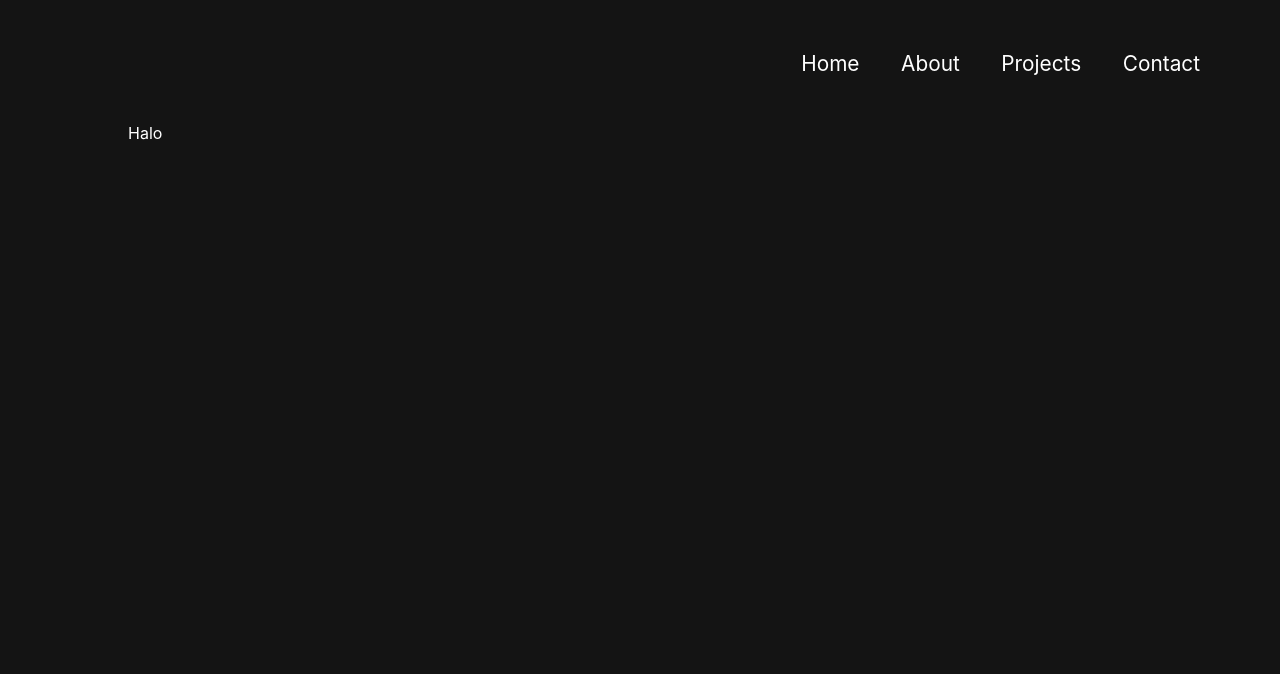
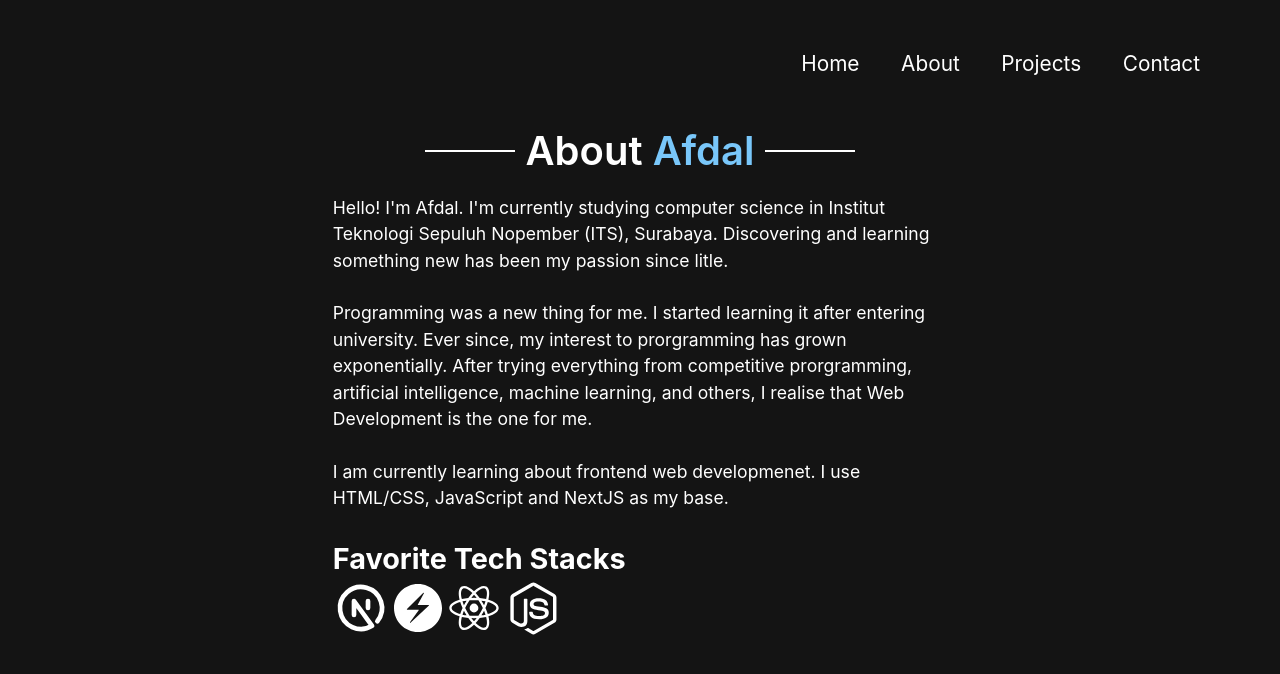
Before and after one commit to afdalabdallah/portofolio, a Next.js app: page /about in a window 1280 px wide. Shown: the top 674 px of the page. Built offline with nearby package versions, Linux system fonts and the light colour scheme.

Commit message:
Add: about page

```diff
--- a/components/LandingImg.js
+++ b/components/LandingImg.js
@@ -18,6 +18,7 @@ function LandingImg() {
           src="https://drive.google.com/uc?export=view&id=1A1POyPPGHUv3oUieq_IxiJI0N8paWolr"
           alt="foto-bromo"
           fit={"cover"}
+          placeholder="blur"
         />
       </Box>
     </div>
--- a/package.json
+++ b/package.json
@@ -17,6 +17,8 @@
     "next": "12.2.4",
     "react": "18.2.0",
     "react-dom": "18.2.0",
+    "react-icons": "^4.4.0",
+    "sharp": "^0.30.7",
     "typed.js": "^2.0.12",
     "typewriter-effect": "^2.19.0"
   },
--- a/pages/about/index.js
+++ b/pages/about/index.js
@@ -1,14 +1,87 @@
-import { Box, Flex, Link } from "@chakra-ui/react";
+import { Box, Center, Flex, HStack, Link, VStack } from "@chakra-ui/react";
 import { Text } from "@chakra-ui/react";
-import React from "react";
-import NextLink from "next/link";
-import { useRouter } from "next/router";
+import React, { useEffect } from "react";
+import Head from "next/head";
+import { RiReactjsFill } from "react-icons/ri";
+import { TbBrandNextjs } from "react-icons/tb";
+import { SiChakraui } from "react-icons/si";
+import { FaNodeJs } from "react-icons/fa";
 
 function About() {
+  const aboutName = {
+    color: "#79C7FA",
+  };
+  const line = {
+    height: "2px",
+  };
+  const techHover = {
+    color: "#79C7FA",
+  };
   return (
-    <div>
-        Halo
-    </div>
+    <>
+      <Head>
+        <title>About</title>
+      </Head>
+      <VStack>
+        <HStack justifyContent={"center"} gap={"11px"} marginBottom={"6px"}>
+          <Box
+            style={line}
+            bgColor={"white"}
+            w={{ md: "90px", base: "45px" }}
+          ></Box>
+          <Text
+            fontSize={{ base: "1.5em", md: "2.5em" }}
+            fontWeight={"600"}
+            m={0}
+          >
+            About <span style={aboutName}>Afdal</span>
+          </Text>
+          <Box
+            style={line}
+            bgColor={"white"}
+            w={{ md: "90px", base: "45px" }}
+          ></Box>
+        </HStack>
+        <Center>
+          <Text maxW={{ md: "60%" }} fontSize={"1.1em"} marginBottom={"1em"}>
+            Hello! I&apos;m Afdal. I&apos;m currently studying computer science
+            in Institut Teknologi Sepuluh Nopember (ITS), Surabaya. Discovering
+            and learning something new has been my passion since litle.
+            <br />
+            <br />
+            Programming was a new thing for me. I started learning it after
+            entering university. Ever since, my interest to prorgramming has
+            grown exponentially. After trying everything from competitive
+            prorgramming, artificial intelligence, machine learning, and others,
+            I realise that <span>Web Development</span> is the one for me.
+            <br />
+            <br />I am currently learning about frontend web developmenet. I use
+            HTML/CSS, JavaScript and NextJS as my base.
+          </Text>
+        </Center>
+        <Box minW={{ md: "60%" }}>
+          <Text fontSize={"1.8em"} fontWeight={"700"}>
+            Favorite Tech Stacks
+          </Text>
+          <HStack gap={"0.3em"}>
+            <Box _hover={techHover}>
+              <TbBrandNextjs size={"3.5em"} />
+            </Box>
+            <Box _hover={techHover}>
+              <SiChakraui size={"3em"} />
+            </Box>
+            <Box _hover={techHover}>
+              {" "}
+              <RiReactjsFill size={"3.5em"} />
+            </Box>
+            <Box _hover={techHover}>
+              {" "}
+              <FaNodeJs size={"3.3em"} />
+            </Box>
+          </HStack>
+        </Box>
+      </VStack>
+    </>
   );
 }
 
```
Also changed, not shown: 1 other file (tests, documents, lock files or other folders).
